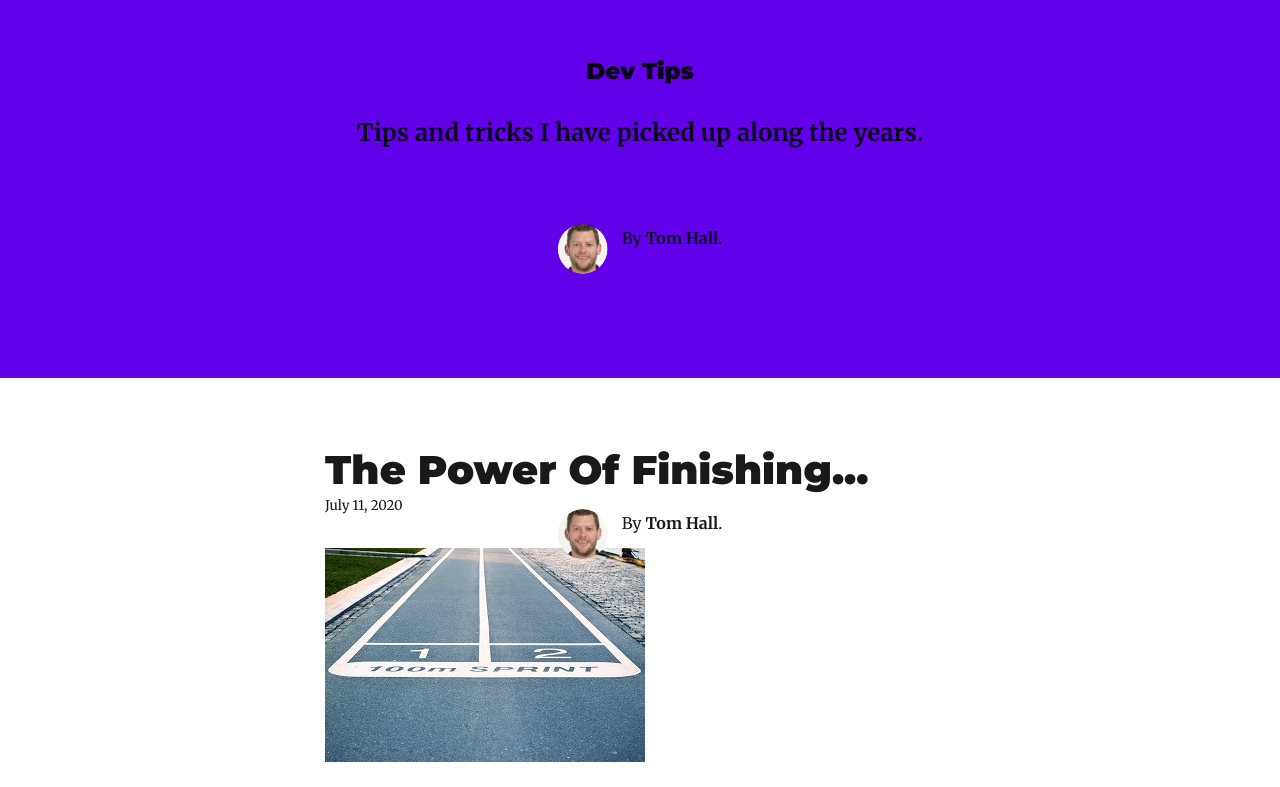
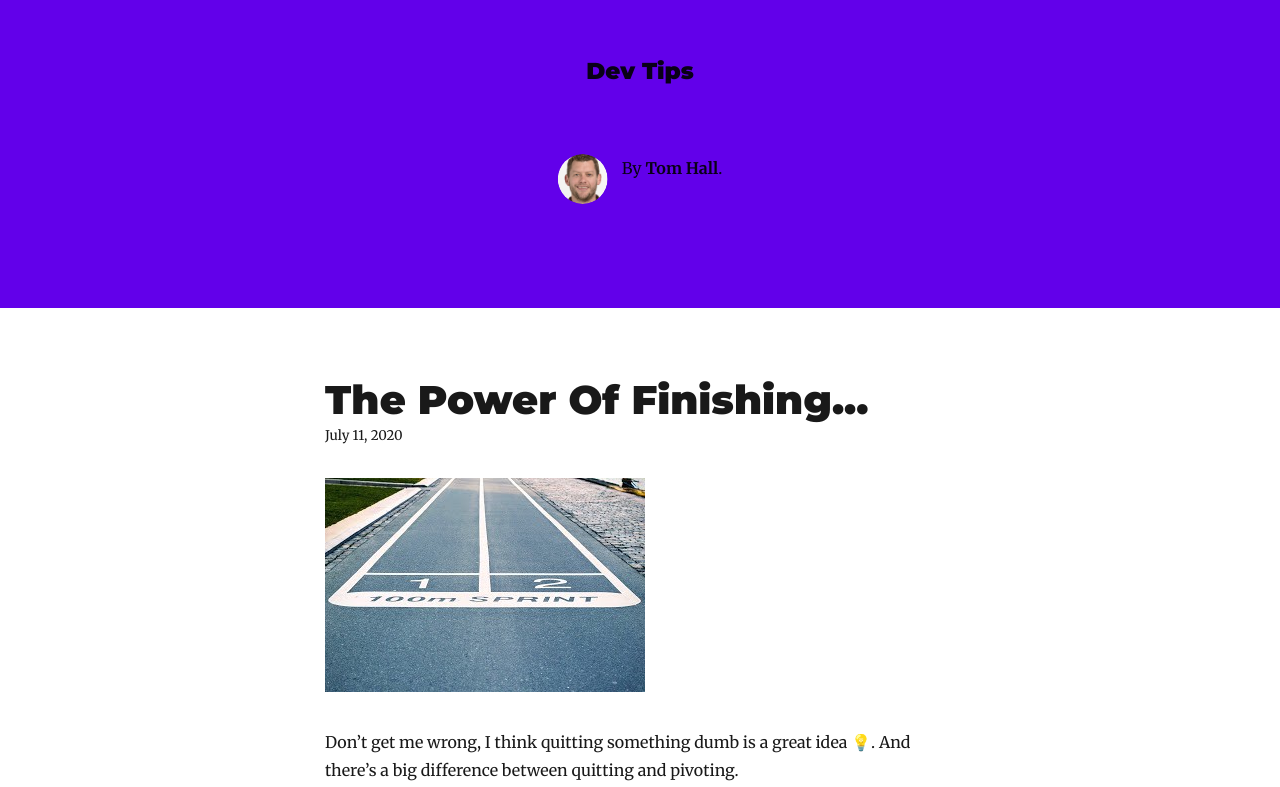
Before and after one commit to thall1961/me, a Gatsby site: page /the-power-of-finishing/ in a window 1280 px wide. Shown: the part 137-924 px from the top of the page. Built offline with nearby package versions, Linux system fonts and the light colour scheme; Gatsby itself is replaced by a stand-in of ours; some packages are replaced by stand-ins of ours.

Commit message:
styling 7

```diff
--- a/src/components/layout.tsx
+++ b/src/components/layout.tsx
@@ -55,7 +55,13 @@ function Layout({location, children}: InferProps<typeof Layout.propTypes>) {
     </h3>
   )
 
-  const header = location.pathname === '/' ? homeHeader : otherHeader
+  const isHome = location.pathname === '/';
+  const header = isHome ? homeHeader : otherHeader
+  const subHeader = isHome ? <p style={{
+    textAlign: 'center',
+    fontWeight: 'bold',
+    fontSize: '24px'
+  }}>Tips and tricks I have picked up along the years.</p> : '';
   return (
     <>
       <div style={{
@@ -70,11 +76,7 @@ function Layout({location, children}: InferProps<typeof Layout.propTypes>) {
           marginRight: `auto`
         }}
         >{header}</header>
-        <p style={{
-          textAlign: 'center',
-          fontWeight: 'bold',
-          fontSize: '24px'
-        }}>Tips and tricks I have picked up along the years.</p>
+        {subHeader}
         <Bio/>
       </div>
       <div
--- a/src/templates/blog-post.js
+++ b/src/templates/blog-post.js
@@ -45,9 +45,6 @@ class BlogPostTemplate extends React.Component {
                             marginBottom: rhythm(1)
                         }}
                     />
-                    <footer>
-                        <Bio/>
-                    </footer>
                 </article>
 
                 <nav>
```
Also changed, not shown: content/assets/gatsby-icon.png, 1 other file.
